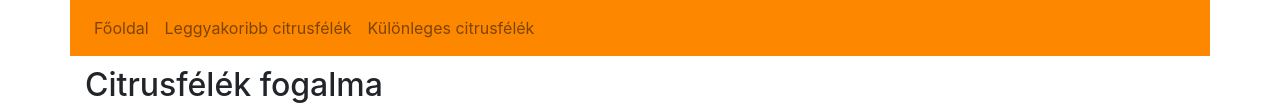
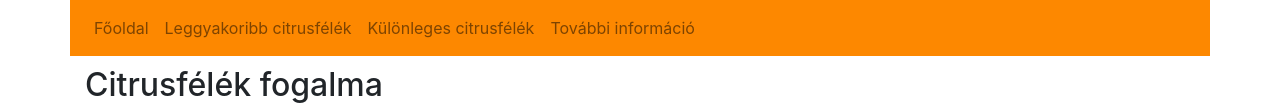
Before and after one commit to koloszalan/Citrusf-l-k, a plain HTML site: page 2022.05.13_Citrusfélék/index.html in a window 1280 px wide. Shown: the part 350-455 px from the top of the page. Drawn offline with Linux system fonts and the light colour scheme.

Commit message:
6. feladat

```diff
--- a/2022.05.13_Citrusfélék/index.html
+++ b/2022.05.13_Citrusfélék/index.html
@@ -25,6 +25,7 @@
             <a class="nav-link" href="index.html">Főoldal <span class="sr-only">(current)</span></a>
             <a class="nav-link" href="index.html#leggyakoribb">Leggyakoribb citrusfélék</a>
             <a class="nav-link" href="index.html#kulonleges">Különleges citrusfélék</a>
+            <a class="nav-link" href="https://hu.wikipedia.org/wiki/Citrusform%C3%A1k" target="_blank">További információ</a>
           </div>
         </div>
       </nav>
```
